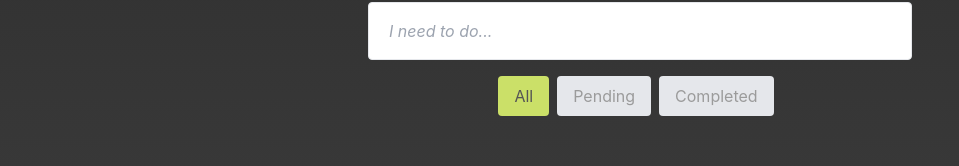
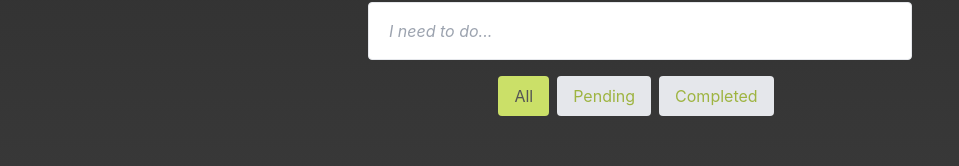
Before and after one commit to 1lucascq/todo-kadince, a React (Create React App) app: page / in a window 1280 px wide. Shown: the part 149-315 px from the top of the page, without its empty margins (0-959 px from the left). Built offline with nearby package versions, Linux system fonts and the light colour scheme.

Commit message:
chore: fix typo

```diff
--- a/tailwind.config.js
+++ b/tailwind.config.js
@@ -8,7 +8,7 @@ module.exports = {
 				kBg: '#323232',
 				'kBg-light': '#e5e7eb',
 				kGreen: '#CBE068',
-				kDrakGreen: '#9EB441',
+				kDarkGreen: '#9EB441',
 				kBlack: '#555',
 			},
 		},
```
